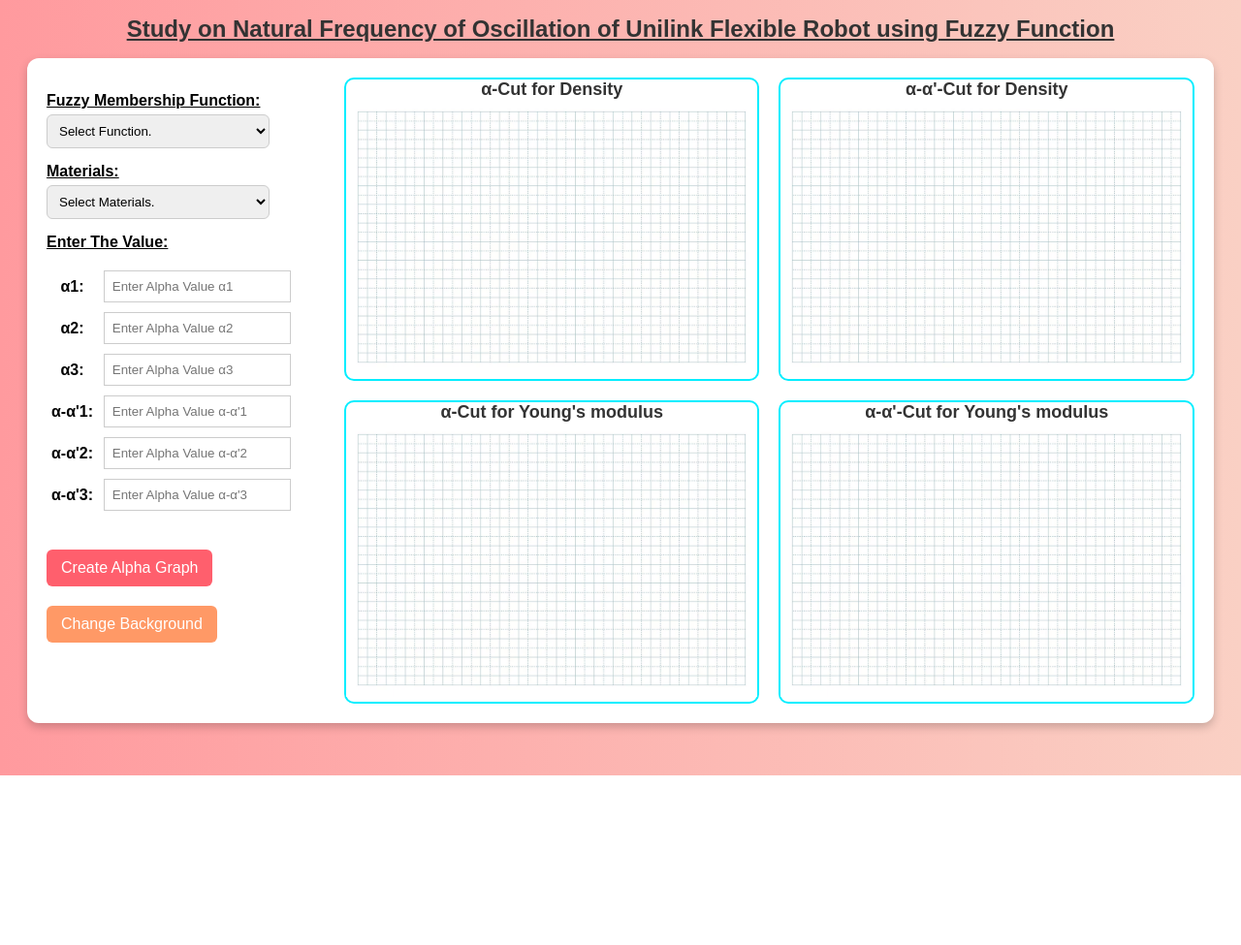
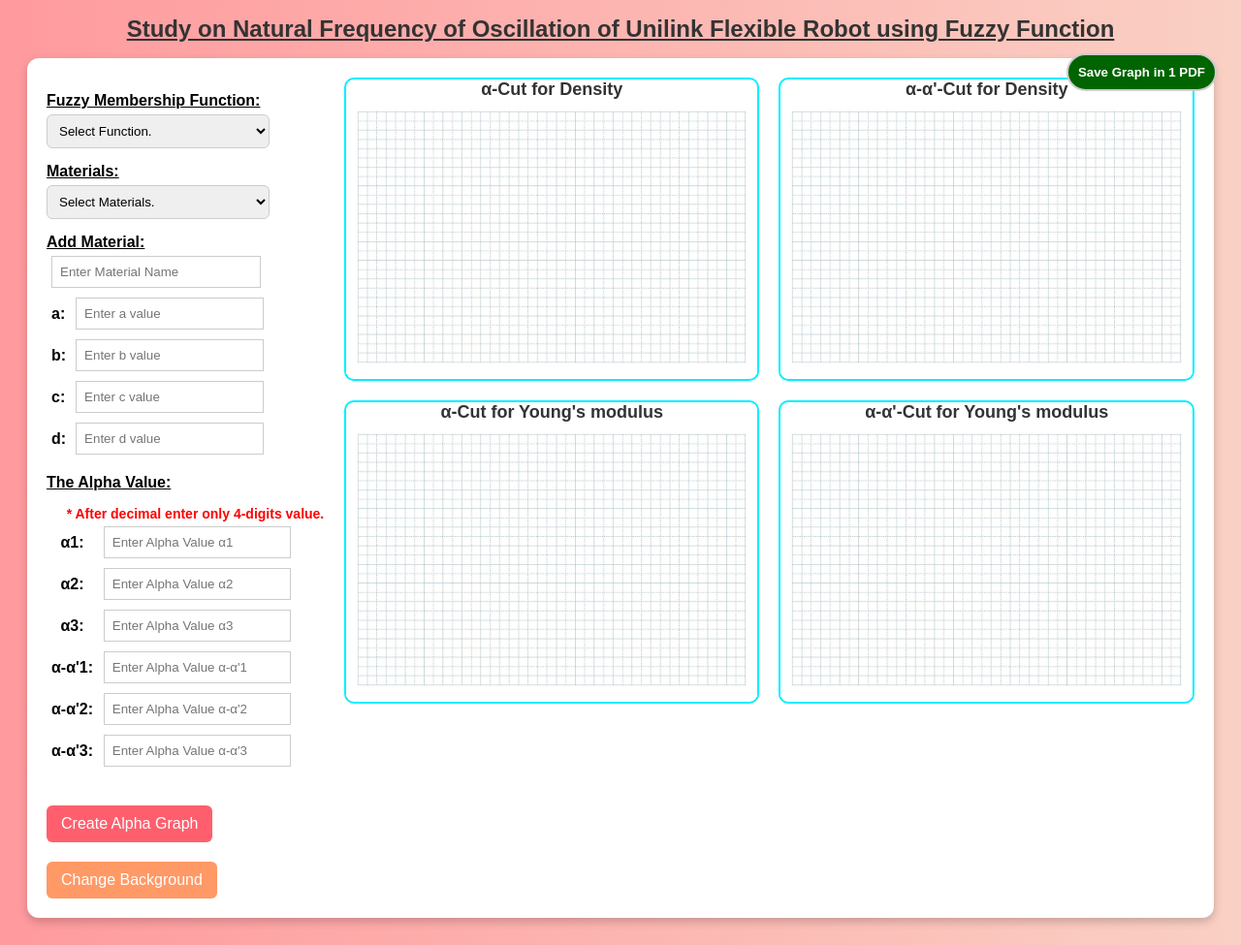
Before and after one commit to caliber123-dot/Graph-Fuzzy-Function, a Flask app: page / in a window 1280 px wide. Shown: the whole page at 97% size. Before the commit the page ends 800 px from the top, so only its background shows below. Run offline with Flask 3, Linux system fonts and the light colour scheme; some libraries are stand-ins or nearby versions.

Commit message:
first commit

```diff
--- a/static/css/model.css
+++ b/static/css/model.css
@@ -16,7 +16,7 @@
     top: 0;
     width: 100%; /* Full width */
     height: 100%; /* Full height */
-    /* overflow: auto;  */
+    overflow: auto;
     background-color: rgb(0,0,0); /* Fallback color */
     background-color: rgba(0,0,0,0.9); /* Black w/ opacity */
   }
@@ -26,7 +26,7 @@
     margin: auto;
     display: block;
     width: 100%;
-    max-width: 850px;
+    max-width: 1000px;
   }
 
   /* Caption of Modal Image */
@@ -69,6 +69,27 @@
     font-weight: bold;
     transition: 0.3s;
   }
+  .close2 {
+    position: absolute;
+    top: 15px;
+    left: 35px;
+    background-color: darkgreen;
+    color: white;
+    font-weight: bold;
+    padding: 10px;
+    border: 2px solid #ccc;
+  }
+  .close3 {
+    position: absolute;
+    top: 55px;
+    right: 25px;
+    background-color: darkgreen;
+    color: white;
+    font-weight: bold;
+    padding: 10px;
+    border: 2px solid #ccc;
+    border-radius: 20px;
+  }
 
   .close:hover,
   .close:focus {
--- a/templates/index.html
+++ b/templates/index.html
@@ -136,8 +136,10 @@
                     <label><u>Fuzzy Membership Function:</u></label>
                     <select name="ddlfuntion" required>
                         <option value="">Select Function.</option>
-                        <option value="Trapezoidal" {% if s2=="Trapezoidal" %}selected{% endif %}>Trapezoidal Fuzzy Function.</option>
-                        <option value="Triangular" {% if s2=="Triangular" %}selected{% endif %}>Triangular Fuzzy Function.</option>
+                        <option value="Trapezoidal" {% if s2=="Trapezoidal" %}selected{% endif %}>Trapezoidal Fuzzy
+                            Function.</option>
+                        <option value="Triangular" {% if s2=="Triangular" %}selected{% endif %}>Triangular Fuzzy
+                            Function.</option>
                     </select>
                 </div>
 
@@ -146,11 +148,39 @@
                     <select name="ddlmaterials" required>
                         <option value="">Select Materials.</option>
                         <option value="Aluminium" {% if s1=="Aluminium" %}selected{% endif %}>Aluminium</option>
-                        <option value="Neoprene Rubber" {% if s1=="Neoprene Rubber" %}selected{% endif %}>Neoprene Rubber</option>
+                        <option value="Neoprene Rubber" {% if s1=="Neoprene Rubber" %}selected{% endif %}>Neoprene
+                            Rubber</option>
                         <option value="Teflon" {% if s1=="Teflon" %}selected{% endif %}>Teflon</option>
                         <option value="Nylon" {% if s1=="Nylon" %}selected{% endif %}>Nylon</option>
                         <option value="SS-304 Grade ABS Silicon">SS-304 Grade ABS Silicon</option>
+                        <option value="Other">Other Material</option>
                     </select>
+                </div>
+                <div class="form-group">
+                    <label><u>Add Material:</u></label>
+                    <table>
+                        <tr>
+                            <td colspan="2"><input type="text" id="material" name="material"
+                                    placeholder="Enter Material Name">
+                            </td>
+                        </tr>
+                        <tr>
+                            <td><b>a:</b></td>
+                            <td><input type="text" id="a_value" name="a_value" placeholder="Enter a value"></td>
+                        </tr>
+                        <tr>
+                            <td><b>b:</b></td>
+                            <td><input type="text" id="b_value" name="b_value" placeholder="Enter b value"></td>
+                        </tr>
+                        <tr>
+                            <td><b>c:</b></td>
+                            <td><input type="text" id="c_value" name="c_value" placeholder="Enter c value"></td>
+                        </tr>
+                        <tr>
+                            <td><b>d:</b></td>
+                            <td><input type="text" id="d_value" name="d_value" placeholder="Enter d value"></td>
+                        </tr>
+                    </table>
                 </div>
                 <div class="form-group" style="display: none;">
                     <label><u>Graph of:</u></label>
@@ -164,22 +194,26 @@
                         <option value="Youngs modulus" {% if s2=="Youngs modulus" %}selected{% endif %}>Young's modulus</option>
                     </select> -->
                 </div>
-                <label class="form-group"><u>Enter The Value:</u></label>
+                <label class="form-group"><u>The Alpha Value:</u></label>
+                <label style="color: red;font-size: 14px;">* After decimal enter only 4-digits value.</label>
                 <table>
                     <tr>
                         <td><b>α1:</b></td>
-                        <td><input type="text" id="alpha1" name="alpha1" value="{{a1}}" placeholder="Enter Alpha Value α1"
-                              required onkeypress="return validateOneToFourDecimals(this)"></td>
+                        <td><input type="text" id="alpha1" name="alpha1" value="{{a1}}"
+                                placeholder="Enter Alpha Value α1" required
+                                onkeypress="return validateOneToFourDecimals(this)"></td>
                     </tr>
                     <tr>
                         <td><b>α2:</b></td>
-                        <td><input type="text" id="alpha2" name="alpha2" value="{{a2}}" placeholder="Enter Alpha Value α2"
-                            required onkeypress="return validateOneToFourDecimals(this)"></td>
+                        <td><input type="text" id="alpha2" name="alpha2" value="{{a2}}"
+                                placeholder="Enter Alpha Value α2" required
+                                onkeypress="return validateOneToFourDecimals(this)"></td>
                     </tr>
                     <tr>
                         <td><b>α3:</b></td>
-                        <td><input type="text" id="alpha3" name="alpha3" value="{{a3}}" placeholder="Enter Alpha Value α3"
-                            required onkeypress="return validateOneToFourDecimals(this)"></td>
+                        <td><input type="text" id="alpha3" name="alpha3" value="{{a3}}"
+                                placeholder="Enter Alpha Value α3" required
+                                onkeypress="return validateOneToFourDecimals(this)"></td>
                     </tr>
                     <tr>
                         <td><b>α-α'1:</b></td>
@@ -200,29 +234,33 @@
 
                 <div class="form-group">
                     <button type="submit" class="change-bg-btn">Create Alpha Graph</button>
-                    <button type="button" class="change-bg-btn" style="background-color: #ff9966;" onclick="changeBackground()">Change
+                    <button type="button" class="change-bg-btn" style="background-color: #ff9966;"
+                        onclick="changeBackground()">Change
                         Background</button>
                 </div>
             </div>
 
             <div class="right-section">
-                <div class="graph-box">α-Cut for Density<img src="static/img/{{g1}}" id="myImg" onclick="onMyPopup(this)"
-                        style="width: 100%;height: auto;" alt="g2.png">
+                <div class="graph-box">α-Cut for Density<img id="gr1" src="static/img/{{g1}}" id="myImg"
+                        onclick="onMyPopup(this)" style="width: 100%;height: auto;" alt="g2.png">
                 </div>
-                <div class="graph-box">α-α'-Cut for Density <img src="static/img/{{g2}}" onclick="onMyPopup(this)"
-                        style="width: 100%;height: auto;" alt="g2.png"></div>
-                <div class="graph-box">α-Cut for Young's modulus<img src="static/img/{{g3}}" id="myImg3" onclick="onMyPopup(this)"
-                        style="width: 100%;height: auto;" alt="g1.png">
+                <div class="graph-box">α-α'-Cut for Density <img id="gr2" src="static/img/{{g2}}"
+                        onclick="onMyPopup(this)" style="width: 100%;height: auto;" alt="g2.png"></div>
+                <div class="graph-box">α-Cut for Young's modulus<img id="gr3" src="static/img/{{g3}}" id="myImg3"
+                        onclick="onMyPopup(this)" style="width: 100%;height: auto;" alt="g1.png">
                 </div>
-                <div class="graph-box">α-α'-Cut for Young's modulus<img src="static/img/{{g4}}" onclick="onMyPopup(this)"
-                        style="width: 100%;height: auto;" alt="g1.png"></div>
+                <div class="graph-box">α-α'-Cut for Young's modulus<img id="gr4" src="static/img/{{g4}}"
+                        onclick="onMyPopup(this)" style="width: 100%;height: auto;" alt="g1.png"></div>
             </div>
+            <button type="button" onclick="onDownloadPdf()" class="close3">Save Graph in 1 PDF</button>
             <!-- The Modal -->
             <div id="myModal" class="modal">
-                <span class="close">&times;</span>
-                <img class="modal-content" id="img01">
-                <button type="button" onclick="onDownload()" style="margin-top: 10px;">Save Graph</button>
+                <span class="close" style="float: right;">&times;</span>
+                <button type="button" onclick="onDownload()" class="close2">Save Graph</button>
+                <img class="modal-content" id="img01" style="margin-bottom: 50px;">
+                <!-- <button type="button" onclick="onDownload()" style="margin-top: 20px;">Save Graph</button> -->
                 <!-- <div id="caption" style="background-color: #ff5f6d;"></div> -->
+
             </div>
         </div>
     </form>
@@ -265,6 +303,87 @@
         }
     </script>
     <script src="static/js/script.js"></script>
+    <!-- jsPDF save in one file -->
+    <script src="https://cdnjs.cloudflare.com/ajax/libs/jspdf/2.5.1/jspdf.umd.min.js"></script>
+    <script>
+        // Initialize jsPDF
+        const { jsPDF } = window.jspdf;
+        async function onDownloadPdf() {
+            const imageIds = ['gr1', 'gr2', 'gr3', 'gr4']; // IDs of all images
+            const pdf = new jsPDF();
+            let imagesAdded = 0; // Track how many images were successfully added
+            try {
+                for (let i = 0; i < imageIds.length; i++) {
+                    const img = document.getElementById(imageIds[i]);
+
+                    // Skip if image is .avif
+                    if (img.src.toLowerCase().endsWith('.avif')) {
+                        console.warn(`Skipping AVIF image: ${imageIds[i]}`);
+                        continue;
+                    }
+                    const response = await fetch(img.src);
+                    const blob = await response.blob();
+
+                    // Check MIME type (alternative check if extension missing)
+                    if (blob.type === 'image/avif') {
+                        console.warn(`Skipping AVIF image (MIME type detected): ${imageIds[i]}`);
+                        continue;
+                    }
+                    const imgData = await blobToBase64(blob);
+
+                    // Calculate position (2 images per page)
+                    const x = 15;
+                    const y = (imagesAdded % 2 === 0) ? 15 : 120;
+                    const width = 180;
+                    const height = 100;
+
+                    pdf.addImage(imgData, getImageFormat(blob), x, y, width, height);
+                    imagesAdded++;
+
+                    // Add new page after every 2 images
+                    if (imagesAdded % 2 === 0 && i !== imageIds.length - 1) {
+                        pdf.addPage();
+                    }
+                }
+
+                if (imagesAdded === 0) {
+                    alert('No compatible images found (skipped AVIF).');
+                    return;
+                }
+
+                const fileHandle = await window.showSaveFilePicker({
+                    suggestedName: 'graphs.pdf',
+                    types: [{ description: 'PDF', accept: { 'application/pdf': ['.pdf'] } }],
+                });
+                const writable = await fileHandle.createWritable();
+                await writable.write(await pdf.output('arraybuffer'));
+                await writable.close();
+                alert('PDF saved successfully!');
+
+            } catch (error) {
+                console.error('Error saving PDF:', error);
+                alert('Failed to save PDF.');
+            }
+        }
+
+        // Helper: Get image format from Blob
+        function getImageFormat(blob) {
+            if (blob.type.includes('jpeg')) return 'JPEG';
+            if (blob.type.includes('png')) return 'PNG';
+            if (blob.type.includes('webp')) return 'WEBP';
+            return 'JPEG'; // Default fallback
+        }
+        // Helper function (same as before)
+        function blobToBase64(blob) {
+            return new Promise((resolve, reject) => {
+                const reader = new FileReader();
+                reader.onloadend = () => resolve(reader.result);
+                reader.onerror = reject;
+                reader.readAsDataURL(blob);
+            });
+        }
+
+    </script>
 </body>
 
 </html>
```
